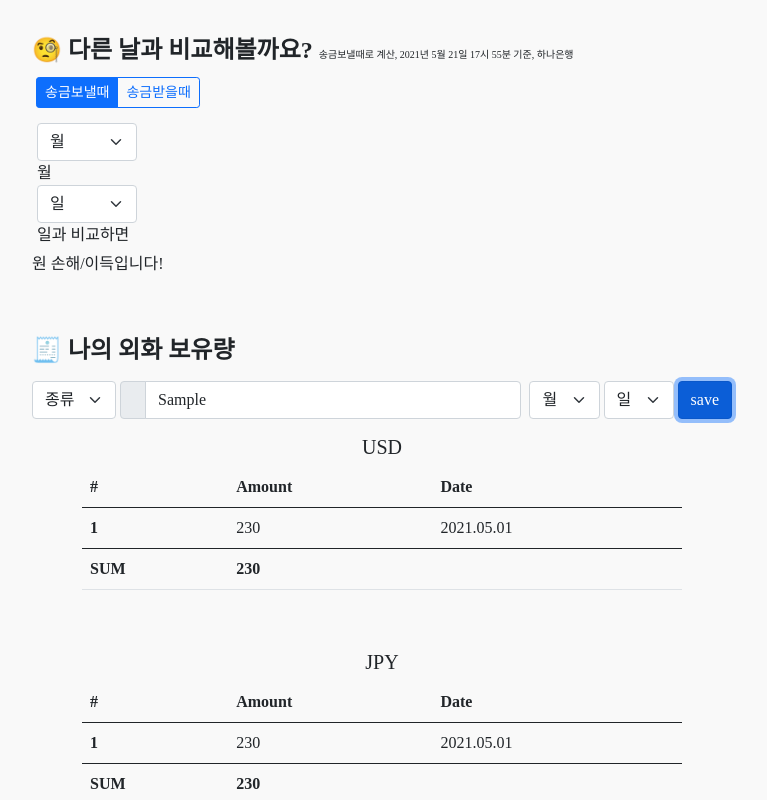
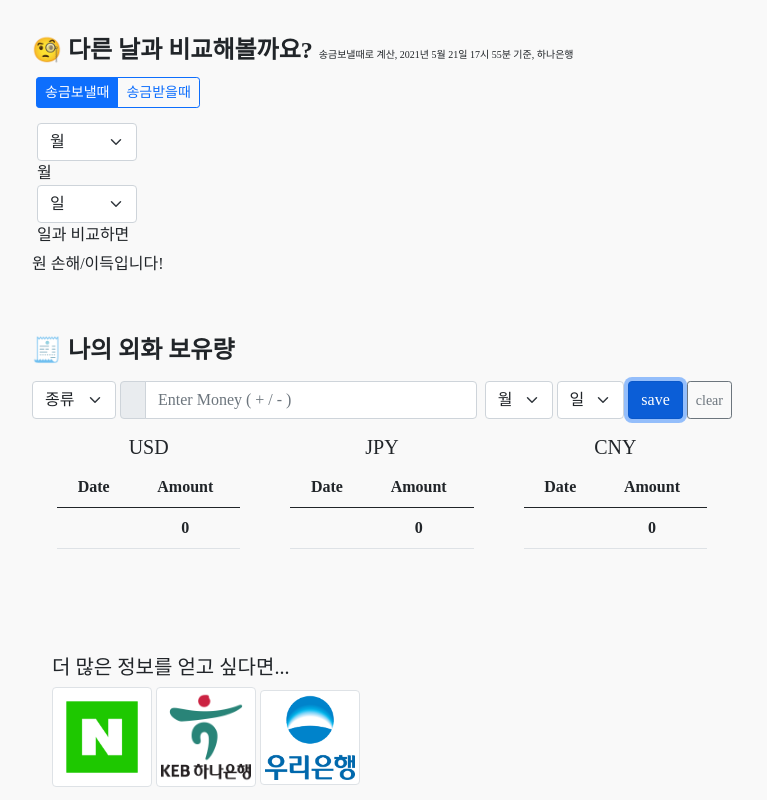
Before and after one commit to hyejinU/today-exchange, a website: page index.html in a window 1280 px wide. Both pictures are taken after typing "Sample" into the empty fields and a click on the button "save". Shown: the part 476-1276 px from the top of the page, without its empty margins (258-1025 px from the left). Drawn offline with nearby package versions, Linux system fonts and the light colour scheme.

Commit message:
record section update

```diff
--- a/index.html
+++ b/index.html
@@ -139,7 +139,7 @@
                         <option value="3">JPY</option>
                     </select>
                     <div class="input-group flex-nowrap ms-1"  style="width: 1000px;">
-                        <span id="input-box" class="input-group-text" ></span><input type="text" aria-label="money-input" class="form-control" id="money-input" placeholder="Enter Money">
+                        <span id="input-box" class="input-group-text" ></span><input type="text" aria-label="money-input" class="form-control" id="money-input" placeholder="Enter Money ( + / - )">
                     </div>
 
 
@@ -153,91 +153,91 @@
 
                     <button type="button" id="save-button" class="btn btn-primary ms-1 text-nowrap">save</button>
 
+                    <button type="button" id="clear-button" class="btn btn-outline-secondary btn-sm ms-1 text-nowrap">clear</button>
 
                 </div>
 
+
+                <div class ="d-flex align-items-stretch" >
+                    <div class="record-table">
                         <table class="table">
                             <h5 class="text-center">USD</h5>
                             <thead>
                               <tr>
-                    <th scope="col">#</th>
-                    <th scope="col">Amount</th>
+
                                     <th scope="col">Date</th>
+                                    <th scope="col">Amount </th>
                                 </tr>
                             </thead>
-                <tbody>
-                  <tr>
-                    <th scope="row">1</th>
-                    <td>230</td>
-                    <td>2021.05.01</td>
-                  </tr>
+                            <tbody  id="record-usd">
+
+
                             </tbody>
 
                             <tfoot>
                                 <tr>
-                        <th scope="col">SUM </th>
-                        <th scope="col">230</th>
-                        <td></td>
+
+                                    <th scope="col"> </th>
+                                    <th scope="col" id="usd-sum"> 0 </th>
                                 </tr>
                             </tfoot>
                         </table>
 
 
+                    </div>
+                    <div class="record-table">
                         <table class="table">
                             <h5 class="text-center">JPY</h5>
                             <thead>
                                 <tr>
-                    <th scope="col">#</th>
-                    <th scope="col">Amount</th>
+
                                     <th scope="col">Date</th>
+                                    <th scope="col">Amount </th>
+
                                 </tr>
                             </thead>
-                <tbody>
-                  <tr>
-                    <th scope="row">1</th>
-                    <td>230</td>
-                    <td>2021.05.01</td>
-                  </tr>
+                            <tbody id="record-jpy" >
+
                             </tbody>
 
                             <tfoot>
                                 <tr>
-                        <th scope="col">SUM</th>
-                        <th scope="col">230</th>
-                        <td></td>
+
+                                    <th scope="col"></th>
+                                    <th scope="col" id="jpy-sum"> 0 </th>
+
                                 </tr>
                             </tfoot>
                         </table>
 
-
-
+                    </div>
+                    <div class="record-table">
                         <table class="table">
                             <h5 class="text-center">CNY</h5>
                             <thead>
                                 <tr>
-                    <th scope="col">#</th>
-                    <th scope="col">Amount</th>
+
                                     <th scope="col">Date</th>
+                                    <th scope="col">Amount </th>
+
                                 </tr>
                             </thead>
-                <tbody>
-                  <tr>
-                    <th scope="row">1</th>
-                    <td>230</td>
-                    <td>2021.05.01</td>
-                  </tr>
+                            <tbody id="record-cny">
+
                             </tbody>
 
                             <tfoot>
                                 <tr>
-                        <th scope="col">SUM</th>
-                        <th scope="col">230</th>
-                        <td></td>
+
+                                    <th scope="col"></th>
+                                    <th scope="col"  id="cny-sum">0</th>
+
                                 </tr>
                             </tfoot>
                         </table>
+                    </div>
 
-
+                </div>
 
             </div>
 
--- a/script.js
+++ b/script.js
@@ -92,7 +92,22 @@ type.onchange = function () {
 window.addEventListener("load", () => {
   setMonthDay();
   printDateTime();
+  loadRecords();
 });
+
+///////////////////////////////////////
+let records = [];
+function saveRecords() {
+  localStorage.setItem("records", JSON.stringify(records));
+}
+
+function loadRecords() {
+  let lastRecords = localStorage.getItem("records");
+  if (!lastRecords) return;
+
+  records = JSON.parse(lastRecords);
+  records.forEach(addToSave);
+}
 
 function setMonthDay() {
   let month = document.getElementById("record-month");
@@ -112,7 +127,6 @@ function setMonthDay() {
 
 let recordMonth = document.getElementById("record-month");
 recordMonth.onchange = function () {
-  console.log(recordMonth);
   let day = document.getElementById("record-day");
   let option = recordMonth.options[recordMonth.selectedIndex].innerText;
   let dayArr = new Array();
@@ -156,19 +170,58 @@ recordType.onchange = function () {
 
 let saveButton = document.querySelector("#save-button");
 saveButton.addEventListener("click", () => {
-  let input = document.querySelector("#money-input");
-  let amount = input.value;
+  let moneyInput = document.querySelector("#money-input");
 
-  //let newAmount = document.createElement("tr");
-  //newAmount.textContent = input;
+  let recordMonth = document.getElementById("record-month");
+  let recordDay = document.getElementById("record-day");
+  let option = recordType.options[recordType.selectedIndex].innerText;
+  let moneyAmount = parseFloat(moneyInput.value);
 
-  let option = recordType.options[recordType.selectedIndex].innerText;
-  let recordMoneyType;
-  if (option === "USD") {
-    recordMoneyType = 1;
-  } else if (option === "JPY") {
-    recordMoneyType = 2;
-  } else if (option === "CNY") {
-    recordMoneyType = 3;
+  let month = recordMonth.value;
+  let day = recordDay.value;
+
+  let record = {
+    amount: moneyAmount,
+    month: month,
+    day: day,
+    option: option,
+  };
+
+  records.push(record);
+
+  addToSave(record);
+  saveRecords();
+
+  moneyInput.value = "";
+});
+
+function addToSave(record) {
+  let row = `<tr> </td> <td> ${record.month}.${record.day}  </td> <td>${record.amount}</td> </tr>`;
+
+  if (record.option === "USD") {
+    let recordUsd = document.getElementById("record-usd");
+    recordUsd.innerHTML += row;
+    let usdSum = document.getElementById("usd-sum").innerText;
+    let sum = parseFloat(usdSum);
+    sum += record.amount;
+    document.getElementById("usd-sum").innerText = sum + "";
+  } else if (record.option === "JPY") {
+    let recordJpy = document.getElementById("record-jpy");
+    let jpySum = document.getElementById("jpy-sum").innerText;
+    let sum = parseFloat(jpySum);
+    sum += record.amount;
+    document.getElementById("jpy-sum").innerText = sum + "";
+  } else if (record.option === "CNY") {
+    let recordCny = document.getElementById("record-cny");
+    recordCny.innerHTML += row;
+    let cnySum = document.getElementById("cny-sum").innerText;
+    let sum = parseFloat(cnySum);
+    sum += record.amount;
+    document.getElementById("cny-sum").innerText = sum + "";
   }
+}
+
+let clearButton = document.querySelector("#clear-button");
+clearButton.addEventListener("click", () => {
+  localStorage.clear();
 });
--- a/style.css
+++ b/style.css
@@ -22,10 +22,14 @@
 }
 
 .table {
-  width: 600px;
-  margin: auto;
   padding: 20px;
-  margin-bottom: 60px;
+  text-align: center;
+}
+
+.record-table {
+  width: 500px;
+  margin-left: 25px;
+  margin-right: 25px;
 }
 
 #wrapper {
```
Lines whose indentation alone changed are shown as unchanged.
